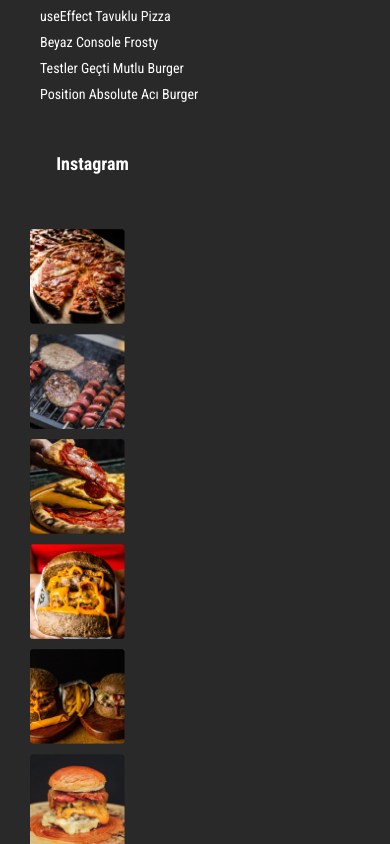
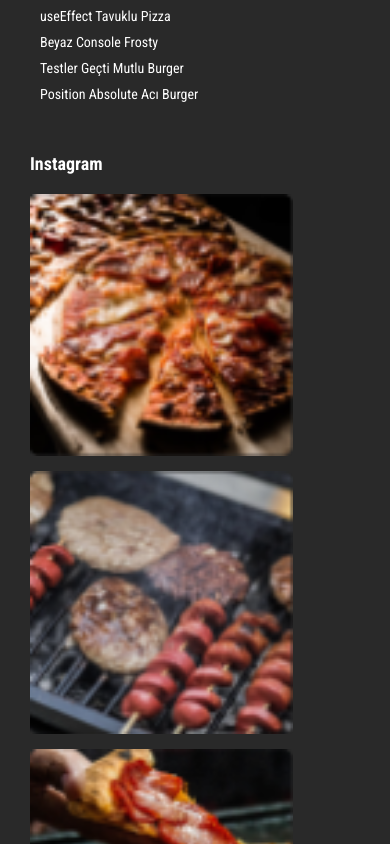
Before and after one commit to Feyzanur-Ak/pizzawebsitesi, a React (Vite) app: page / in a window 390 px wide. Shown: the part 4260-5104 px from the top of the page. Built offline with nearby package versions, Linux system fonts and the light colour scheme; a web font is replaced by a local one.

Commit message:
Responsive Footer 100/100

```diff
--- a/src/components/Footer.jsx
+++ b/src/components/Footer.jsx
@@ -107,43 +107,38 @@ const Section = styled.div`
 `;
 
 const SocialContainer = styled.div`
-  display: flex;
-  flex-direction: column;
-  gap: 20px;
 
+  text-align: left;
+  padding-right :25%;
   h2 {
     font-size: 18px;
-    text-align: left;
-    padding-left: 20px;
+    color: white;
+    margin-bottom: 20px;
+  }
+`;
+
+
+const ImageContainer = styled.div`
+  display: grid;
+  grid-template-columns: repeat(3, 1fr); /*3 sutün olasun diye */
+  gap: 15px; /* Resimler arasındaki boşluk */
+  justify-items: center;
+  margin: 0 auto;
+  max-width: 100%; /* Görsellerin container'a sığmasını sağlar */
+
+  img {
+    width: 100%;
+    height: auto;
+    object-fit: cover; /* Resmin kesilmeden düzgün şekilde sığması için */
+
   }
 
   @media (max-width: 768px) {
-    display: flex;
-    flex-direction:row;
-    justify-content: center;
-    flex-wrap: wrap;
-    width: 30%;
-  }
-`;
-
-const ImageContainer = styled.div`
-  display: flex;
-  justify-content: space-between;
-  flex-wrap: wrap;
-  gap: 10px;
-  margin-top: 20px;
-  width:80%
-
-  img {
-    width: 30%;
-
-    object-fit: cover;
+    grid-template-columns: repeat(3, 1fr);
   }
 
-  @media (max-width: 768px) {
-    display: flex;
-    flex-direction: row;
-    flex-wrap: wrap;
+  @media (max-width: 480px) {
+    grid-template-columns: 1fr;
   }
 `;
 
@@ -189,6 +184,8 @@ const Footer = () => {
               <li>Position Absolute Acı Burger</li>
             </ul>
           </MenuContainer>
+
+
         </Section>
 
         {/* Social Section */}
```
